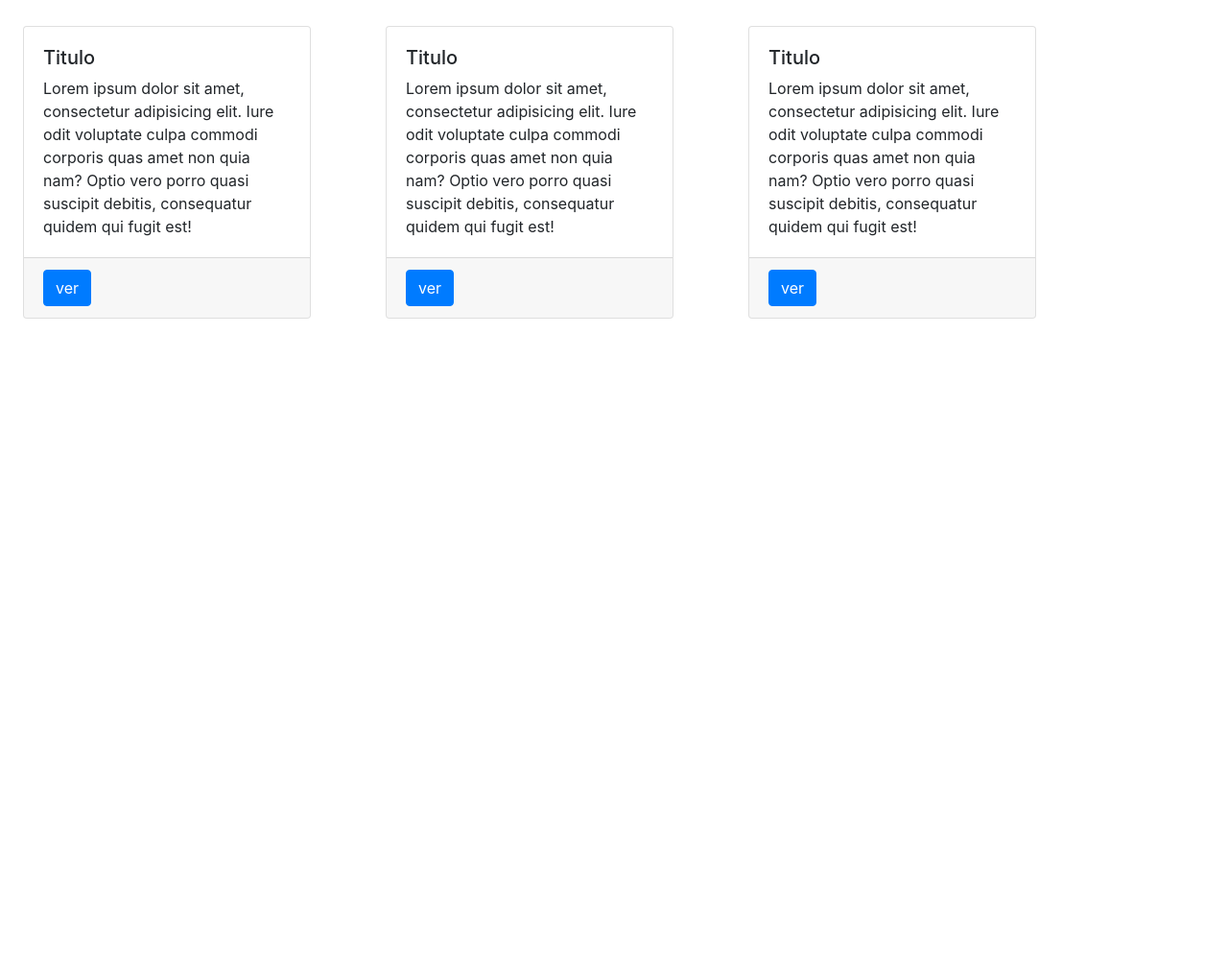
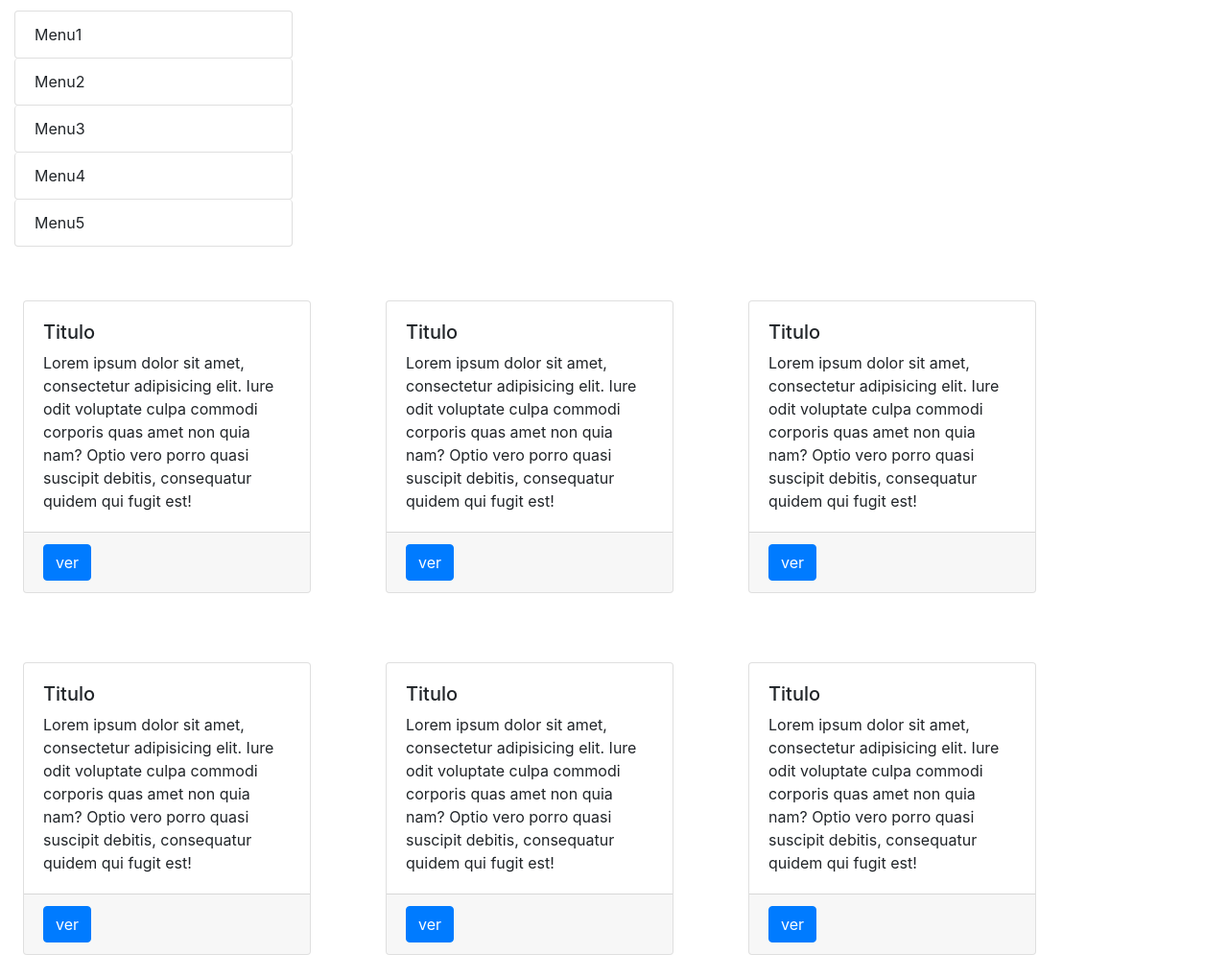
Before and after one commit to App-Web-2020-2021-I/examen-primer-parcial-ErikaRubi, a plain HTML site: page index.html in a window 1280 px wide. Shown: the part 204-1223 px from the top of the page at 96% size. Before the commit the page ends 800 px from the top, so only its background shows below. Drawn offline with nearby package versions, Linux system fonts and the light colour scheme.

Commit message:
Se agrego la lista de menus

```diff
--- a/index.html
+++ b/index.html
@@ -15,6 +15,27 @@
       Hello
     </div>
     <div class="display-1" style="text-align: center;">Lorem</div>
+    <div class=mt-4>
+      <div class="col-3 py-2">
+      <ul class="list-group list-group text-left">
+        <li class="list-group-item list-group">
+          Menu1
+        </li>
+        <li class="list-group-item list-group">
+          Menu2
+        </li>
+        <li class="list-group-item list-group">
+          Menu3
+        </li>
+        <li class="list-group-item list-group">
+          Menu4
+        </li>
+        <li class="list-group-item list-group">
+          Menu5
+        </li>
+      </ul>
+    </div>
+    </div>
     <div class="mt-4 card-deck">
     <div class="m-4">
       <div class="card" style="width: 300px;">
@@ -25,7 +46,8 @@
               adipisicing elit. Iure odit
               voluptate culpa commodi corporis
               quas amet non quia nam? Optio vero porro quasi suscipit debitis,
-              consequatur quidem qui fugit est!</p>
+              consequatur quidem qui fugit est!
+            </p>
         </div>
         <div class="card-footer">
           <button class="btn btn-primary">
@@ -71,6 +93,62 @@
         </div>
         </div>
     </div>
+    <div class="mt-4 card-deck">
+      <div class="m-4">
+        <div class="card" style="width: 300px;">
+          <div class="card-body">
+              <h5 class="card-tittle">Titulo</h5>
+              <p class="card-text">
+                Lorem ipsum dolor sit amet, consectetur
+                adipisicing elit. Iure odit
+                voluptate culpa commodi corporis
+                quas amet non quia nam? Optio vero porro quasi suscipit debitis,
+                consequatur quidem qui fugit est!</p>
+          </div>
+          <div class="card-footer">
+            <button class="btn btn-primary">
+              ver
+            </button>
+          </div>
+        </div>
+      </div>
+      <div class="m-4">
+        <div class="card" style="width: 300px;">
+          <div class="card-body">
+              <h5 class="card-tittle">Titulo</h5>
+              <p class="card-text">
+                Lorem ipsum dolor sit amet, consectetur
+                adipisicing elit. Iure odit
+                voluptate culpa commodi corporis
+                quas amet non quia nam? Optio vero porro quasi suscipit debitis,
+                consequatur quidem qui fugit est!</p>
+          </div>
+          <div class="card-footer">
+            <button class="btn btn-primary">
+              ver
+            </button>
+          </div>
+        </div>
+        </div>
+        <div class="m-4">
+          <div class="card" style="width: 300px;">
+            <div class="card-body">
+                <h5 class="card-tittle">Titulo</h5>
+                <p class="card-text">
+                  Lorem ipsum dolor sit amet, consectetur
+                  adipisicing elit. Iure odit
+                  voluptate culpa commodi corporis
+                  quas amet non quia nam? Optio vero porro quasi suscipit debitis,
+                  consequatur quidem qui fugit est!</p>
+            </div>
+            <div class="card-footer">
+              <button class="btn btn-primary">
+                ver
+              </button>
+            </div>
+          </div>
+          </div>
+      </div>
     <!-- Optional JavaScript -->
     <!-- jQuery first, then Popper.js, then Bootstrap JS -->
     <script src="https://code.jquery.com/jquery-3.5.1.slim.min.js" integrity="sha384-DfXdz2htPH0lsSSs5nCTpuj/zy4C+OGpamoFVy38MVBnE+IbbVYUew+OrCXaRkfj" crossorigin="anonymous"></script>
```
